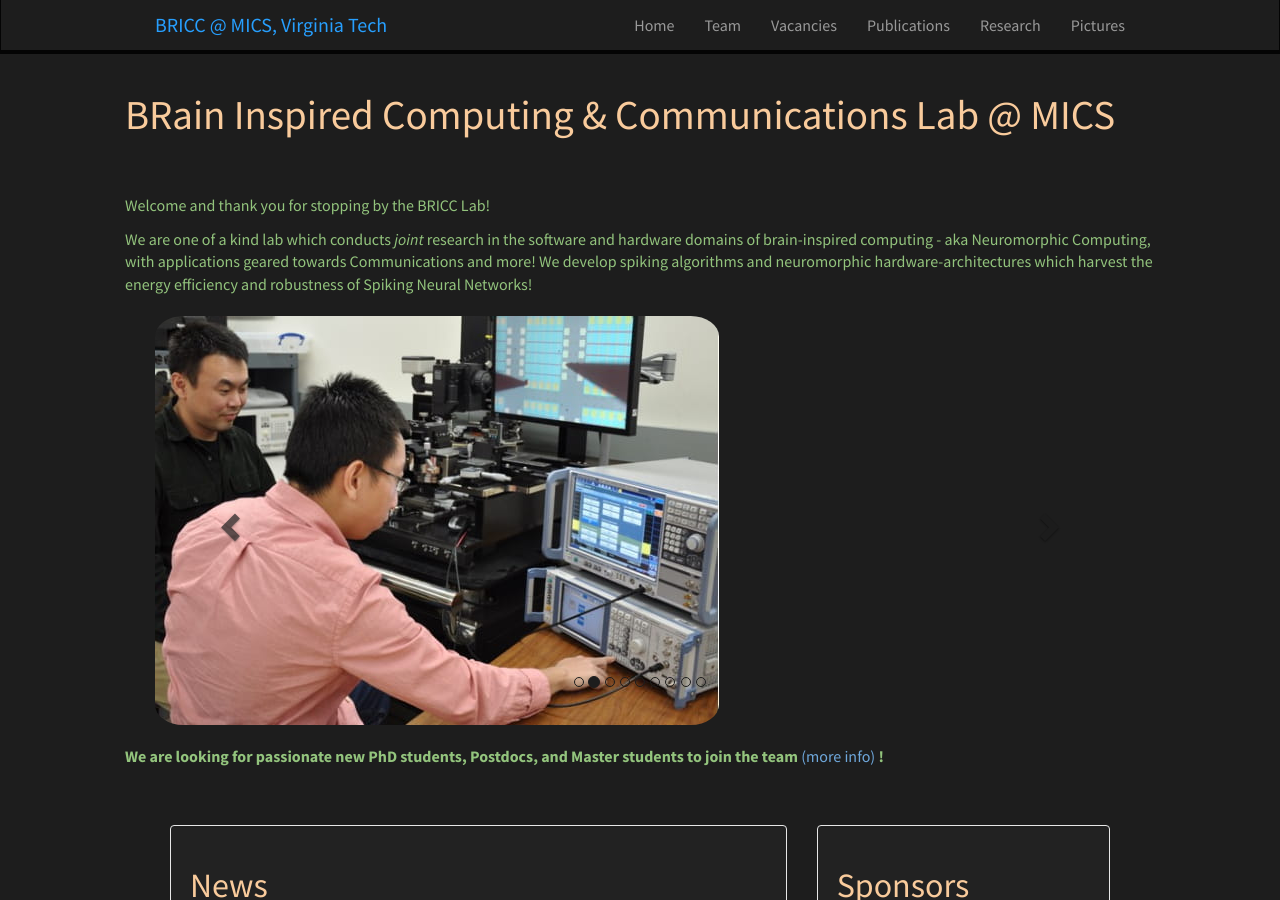
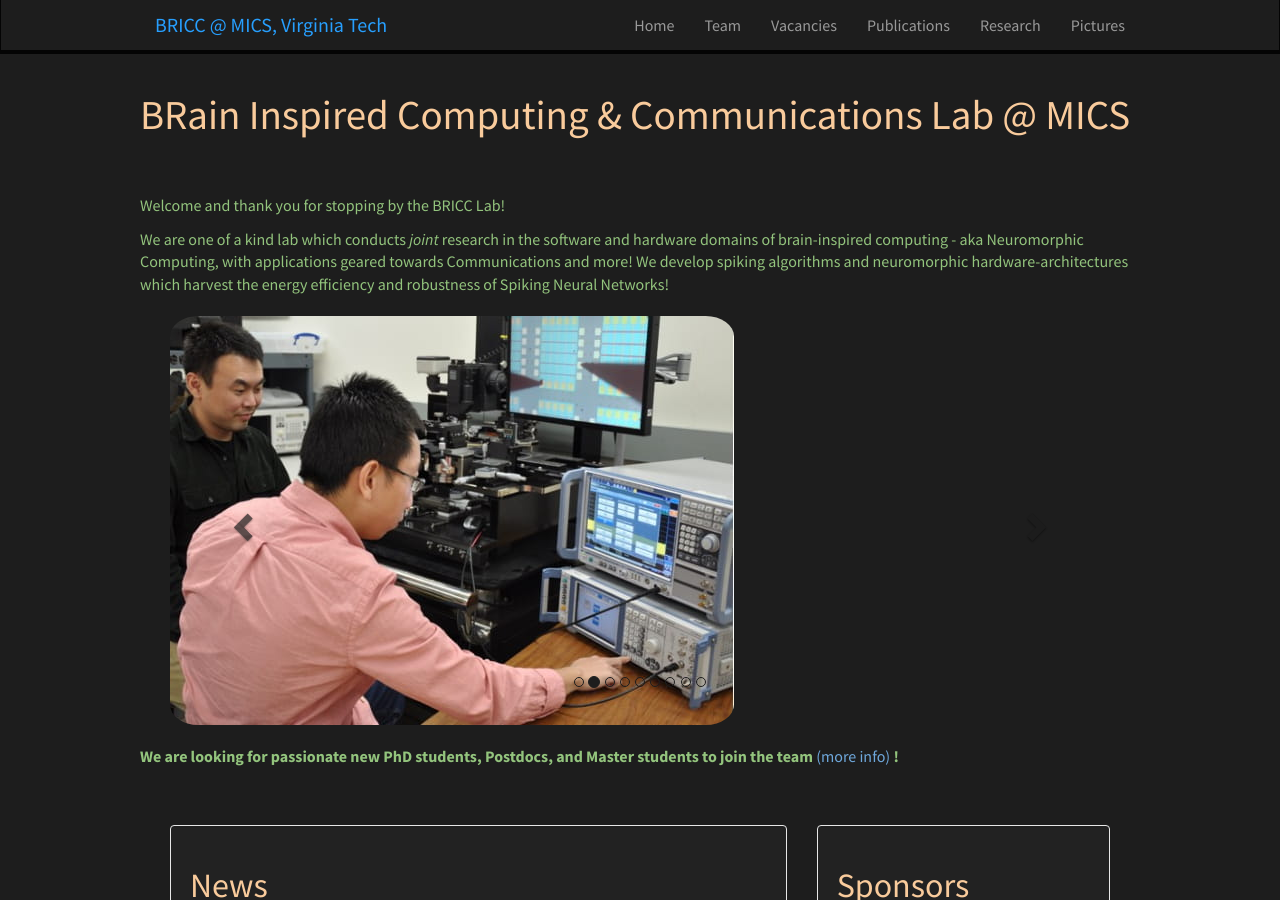
Before and after one commit to bricc-lab/bricc-lab.github.io, a Jekyll site: the page built from _pages/home.md, in a window 1280 px wide and 900 px high. Built offline with Jekyll 4.4.1, drawn with Linux system fonts in a browser that asks for light colours; nearby versions of some CDN libraries.

Commit message:
Fixing home page span

```diff
--- a/_layouts/homelay.html
+++ b/_layouts/homelay.html
@@ -3,7 +3,7 @@ layout: default
 ---
 
   <!--<div id="homeid" class="col-sm-8">-->
-  <div id="homeid" class="row">
+<div id="homeid" class="col-xl-12">
         <h1>BRain Inspired Computing & Communications Lab @ MICS</h1>
 
 	{{ content }}
@@ -27,7 +27,7 @@ layout: default
         {% include announcements.html %}
         </div>
       </div>
-    </div>
+</div>
 
 We thank the <a href="http://www.allanlab.org/">Allan Lab</a> which made the <a href="https://github.com/mpa139/allanlab">academic template</a> publicly available on which this website is based. More details can be found <a href="http://www.allanlab.org/aboutwebsite.html">here</a>.
   </div>
```
Also changed, not shown: 1 other file.
